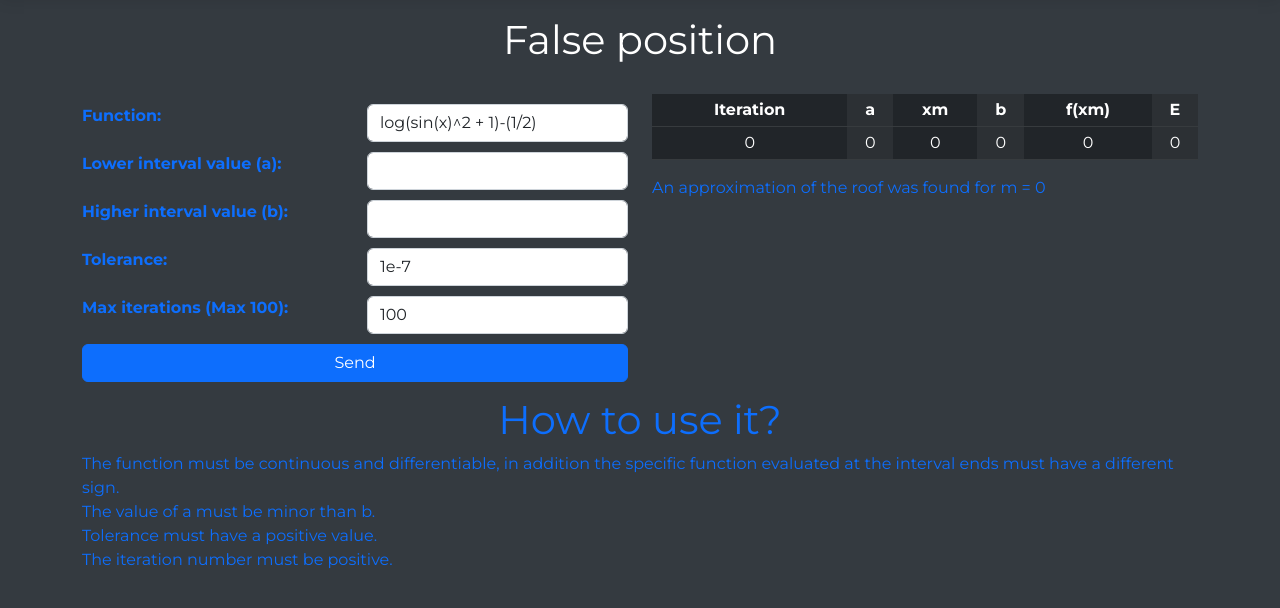
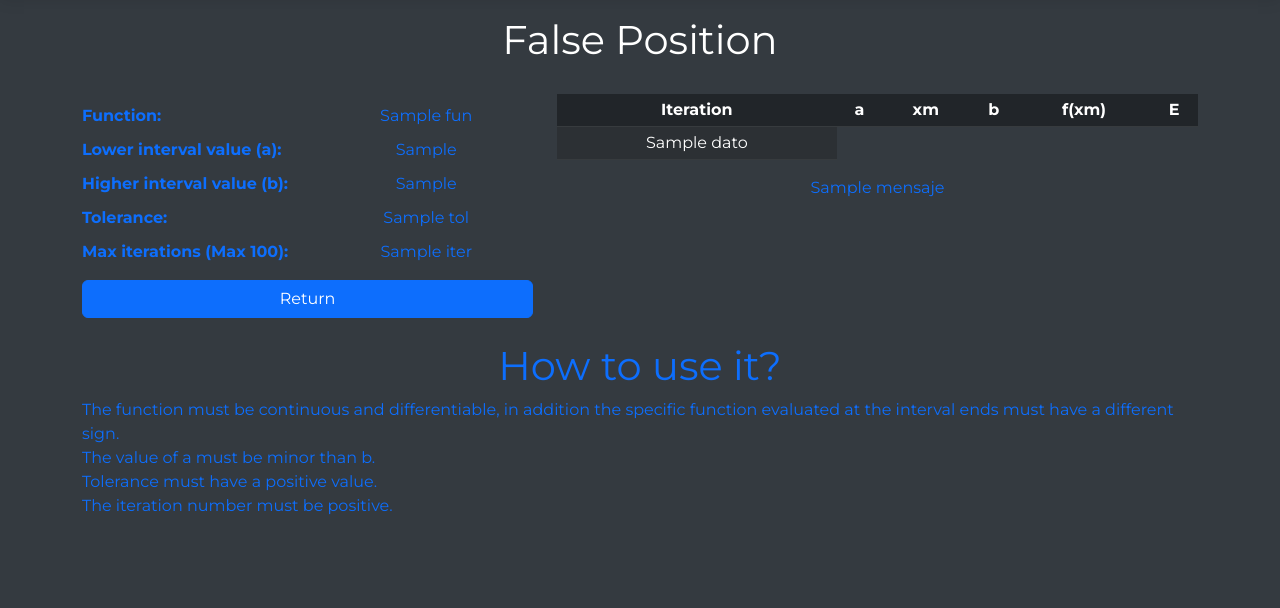
Before and after one commit to cczapatag/NumericalAnalysis, a Django app: template application/templates/false-position.html in a window 1280 px wide. Shown: the part 89-697 px from the top of the page. Run offline with Django 3.2, Linux system fonts and the light colour scheme; the template is opened without the code that fills it: most values are stand-ins (such as "Sample title", 1, 10 or a date in 2020); some libraries are stand-ins or nearby versions.

Commit message:
'updates'

```diff
--- a/application/templates/false-position.html
+++ b/application/templates/false-position.html
@@ -29,47 +29,88 @@
     </nav>
     <main data-bs-toggle="tooltip" data-bss-tooltip="" class="page landing-page" style="color: var(--bs-blue);background: var(--bs-gray-dark);padding-top: 0px;">
         <div class="container">
-            <h1 class="text-center text-white" style="margin-bottom: 30px;margin-top: 16px;">False position</h1>
+            <h1 class="text-center text-white" style="margin-bottom: 30px;margin-top: 16px;">False Position</h1>
             <div style="display: block;">
-                <div class="row">
-                    <div class="col">
-                        <form method="post">
+                <div class="row d-flex float-none flex-row">
+                    <div class="col-lg-5" style="padding-bottom: 0px;margin: 0px;margin-bottom: 10px;">
+
+                        {% if datos %}
                             <div style="padding-top: 0px;margin-top: 10px;margin-bottom: 10px;">
                                 <div class="row">
                                     <div class="col-md-6 text-start"><strong>Function:</strong></div>
-                                    <div class="col-md-6 text-center"><input class="form-control" type="text" value="log(sin(x)^2 + 1)-(1/2)"></div>
+                                    <div class="col-md-6 text-center">{{datos.fun}}</strong></div>
                                 </div>
                             </div>
                             <div style="padding-top: 0px;margin-top: 10px;margin-bottom: 10px;">
                                 <div class="row">
                                     <div class="col-md-6 text-start"><strong>Lower interval value (a):</strong></div>
-                                    <div class="col-md-6 text-center"><input class="form-control" type="text"></div>
+                                    <div class="col-md-6 text-center">{{datos.a}}</strong></div>
                                 </div>
                             </div>
                             <div style="padding-top: 0px;margin-top: 10px;margin-bottom: 10px;">
                                 <div class="row">
                                     <div class="col-md-6 text-start"><strong>Higher interval value (b):</strong></div>
-                                    <div class="col-md-6 text-center"><input class="form-control" type="text"></div>
+                                    <div class="col-md-6 text-center">{{datos.b}}</strong></div>
                                 </div>
                             </div>
                             <div style="padding-top: 0px;margin-top: 10px;margin-bottom: 10px;">
                                 <div class="row">
                                     <div class="col-md-6 text-start"><strong>Tolerance:</strong></div>
-                                    <div class="col-md-6 text-center"><input class="form-control" type="text" value="1e-7"></div>
+                                    <div class="col-md-6 text-center">{{datos.tol}}</strong></div>
                                 </div>
                             </div>
                             <div style="padding-top: 0px;margin-top: 10px;margin-bottom: 10px;">
                                 <div class="row">
                                     <div class="col-md-6 text-start"><strong>Max iterations (Max 100):</strong></div>
-                                    <div class="col-md-6 text-center"><input class="form-control" type="text" value="100"></div>
+                                    <div class="col-md-6 text-center">{{datos.iter}}</strong></div>
                                 </div>
-                            </div><button class="btn btn-primary d-block w-100" type="submit">Send</button>
+                            </div><a class="btn btn-primary d-block w-100" role="button" style="margin-top: 16px;" href="../bisection">Return</a>
+
+                        {% else %}
+
+                            <form method="post" id="formulario">
+
+                                {% csrf_token %}
+
+                                <div style="padding-top: 0px;margin-top: 10px;margin-bottom: 10px;">
+                                    <div class="row">
+                                        <div class="col-md-6 text-start"><strong>Function:</strong></div>
+                                        <div class="col-md-6 text-center"><input class="form-control" type="text" value="log(sin(x)^2 + 1)-(1/2)" name="funcion" required></div>
+                                    </div>
+                                </div>
+                                <div style="padding-top: 0px;margin-top: 10px;margin-bottom: 10px;">
+                                    <div class="row">
+                                        <div class="col-md-6 text-start"><strong>Lower interval value (a):</strong></div>
+                                        <div class="col-md-6 text-center"><input class="form-control" type="number" name="intervaloA" value="0" required></div>
+                                    </div>
+                                </div>
+                                <div style="padding-top: 0px;margin-top: 10px;margin-bottom: 10px;">
+                                    <div class="row">
+                                        <div class="col-md-6 text-start"><strong>Higher interval value (b):</strong></div>
+                                        <div class="col-md-6 text-center"><input class="form-control" type="number" name="intervaloB" value="1" required></div>
+                                    </div>
+                                </div>
+                                <div style="padding-top: 0px;margin-top: 10px;margin-bottom: 10px;">
+                                    <div class="row">
+                                        <div class="col-md-6 text-start"><strong>Tolerance:</strong></div>
+                                        <div class="col-md-6 text-center"><input class="form-control" type="text" value="1e-7" name="tolerancia" required></div>
+                                    </div>
+                                </div>
+                                <div style="padding-top: 0px;margin-top: 10px;margin-bottom: 10px;">
+                                    <div class="row">
+                                        <div class="col-md-6 text-start"><strong>Max iterations (Max 100):</strong></div>
+                                        <div class="col-md-6 text-center"><input class="form-control" type="number" value="100" name="iteraciones" required></div>
+                                    </div>
+                                </div><button class="btn btn-primary d-block w-100" type="submit" style="margin-top: 16px;">Send</button>
                             </form>
+
+                        {% endif %}
+
                     </div>
-                    <div class="col">
+                    <div class="col text-break d-flex flex-column" style="margin: 0px;margin-bottom: 10px;">
                         <div>
                             <div class="table-responsive text-center">
-                                <table class="table table-striped-columns table-dark table-sm">
+                                <table class="table table-striped table-dark table-sm">
                                     <thead>
                                         <tr class="text-center">
                                             <th>Iteration</th>
@@ -81,6 +122,21 @@
                                         </tr>
                                     </thead>
                                     <tbody class="text-center">
+                                        {% if resultado %}
+
+                                            {% for datos in resultado %}
+
+                                            <tr>
+                                                {% for dato in datos %}
+
+                                                    <td>{{dato}}</td>
+
+                                                {% endfor %}
+                                            </tr>
+
+                                            {% endfor %}
+
+                                        {% else %}
                                             <tr>
                                                 <td>0</td>
                                                 <td>0</td>
@@ -89,12 +145,21 @@
                                                 <td>0</td>
                                                 <td>0</td>
                                             </tr>
+                                        {% endif %}
                                     </tbody>
                                 </table>
                             </div>
                         </div>
                         <div>
-                            <p>An approximation of the roof was found for m = 0</p>
+                            {% if mensaje %}
+
+                                <p class="text-start text-sm-center">{{mensaje}}</p>
+
+                            {% else %}
+
+                                <p class="text-start text-sm-center">An approximation of the roof was found for m = 0</p>
+
+                            {% endif %}
                         </div>
                     </div>
                 </div>
@@ -103,6 +168,9 @@
                 <h1 class="text-center" style="padding-top: 0px;margin-top: 14px;">How to use it?</h1>
                 <p>The function must be continuous and differentiable, in addition the specific function evaluated at the interval ends must have a different sign.<br>The value of a must be minor than b.<br>Tolerance must have a positive value.<br>The iteration number must be positive.</p>
             </div>
+        </div>
+        <div class="container">
+            <br>
         </div>
     </main>
     <script src="{% static 'assets/bootstrap/js/bootstrap.min.js' %}"></script>
```
Also changed, not shown: application/ReglaFalsa.py (+5 -5 lines), application/views.py (+19 -12 lines). Lines whose indentation alone changed are shown as unchanged.
